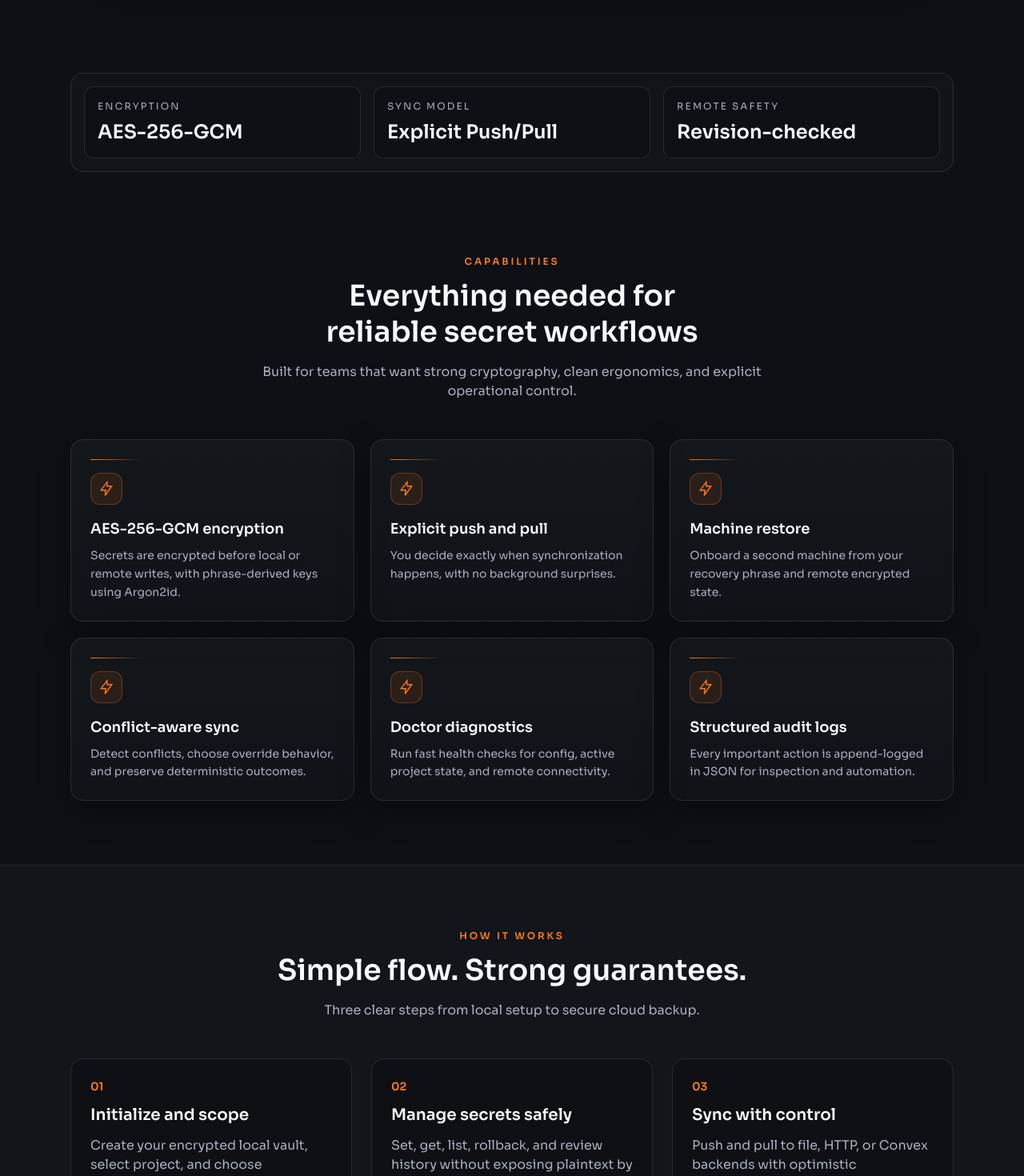
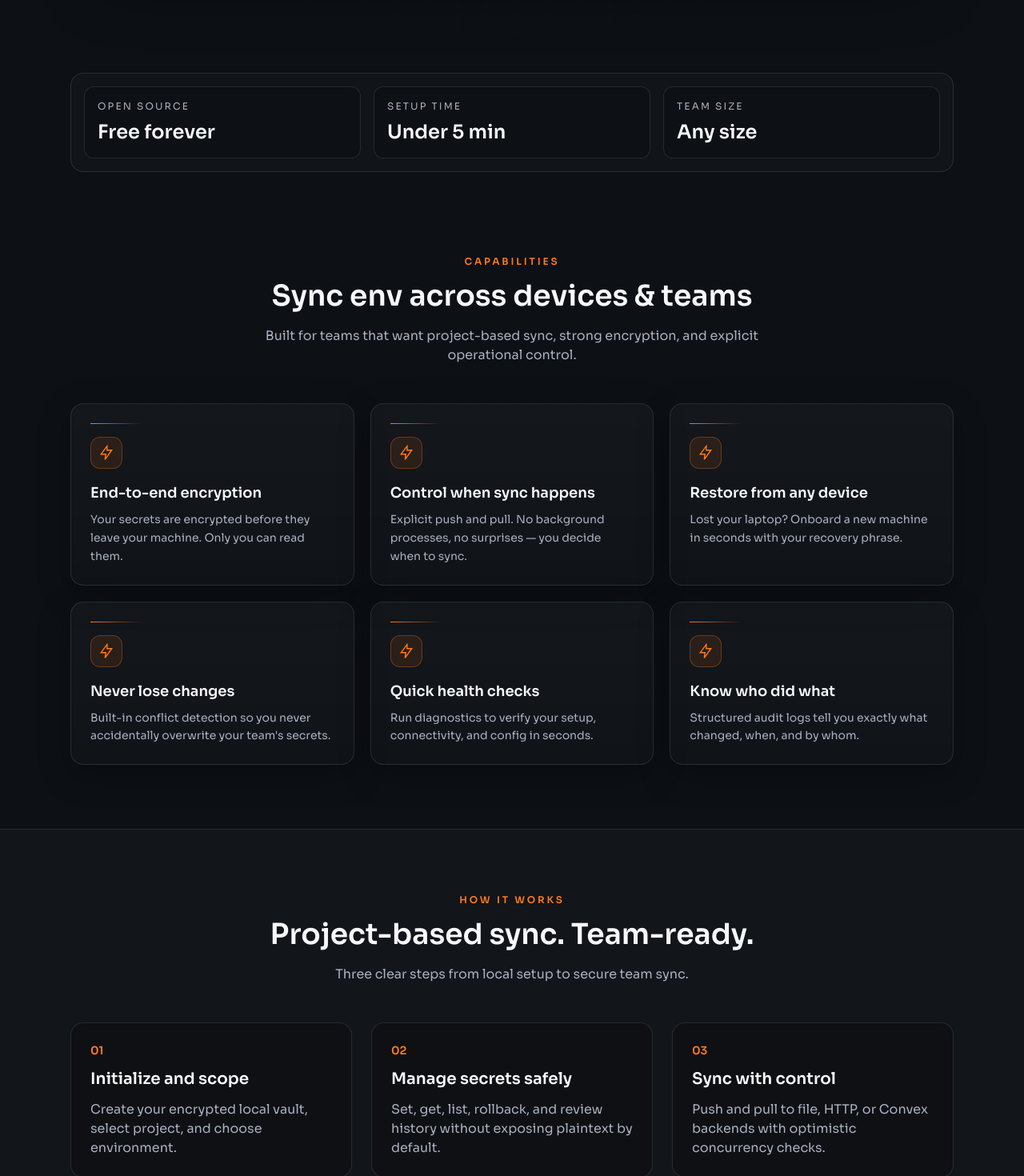
Before and after one commit to Aditya190803/envsync, a Next.js app in the folder site/: page / in a window 1280 px wide. Shown: the part 720-2190 px from the top of the page at 80% size. Built offline with nearby package versions, Linux system fonts and the light colour scheme.

Commit message:
feat(site): update app pages and layout

```diff
--- a/site/app/docs/page.tsx
+++ b/site/app/docs/page.tsx
@@ -2,8 +2,8 @@ import type { Metadata } from "next";
 import Link from "next/link";
 
 export const metadata: Metadata = {
-  title: "Env-Sync Docs",
-  description: "Complete command reference for envsync CLI.",
+  title: "ENV Sync Docs",
+  description: "Complete command reference for ENV Sync CLI.",
 };
 
 function CodeBlock({ code }: { code: string }) {
@@ -77,7 +77,7 @@ export default function DocsPage() {
       <header className="sticky top-0 z-40 border-b border-white/10 bg-[color-mix(in_oklab,var(--fc-bg)_90%,black)]/85 backdrop-blur">
         <div className="mx-auto flex h-16 w-full max-w-5xl items-center justify-between px-6">
           <Link href="/" className="text-sm font-semibold tracking-tight text-[var(--fc-text)]">
-            Env-Sync
+            ENV Sync
           </Link>
           <Link href="/" className="text-sm text-[var(--fc-muted)] transition hover:text-[var(--fc-text)]">
             Home
--- a/site/app/layout.tsx
+++ b/site/app/layout.tsx
@@ -15,20 +15,20 @@ const plexMono = IBM_Plex_Mono({
 
 export const metadata: Metadata = {
   metadataBase: new URL("https://envsync.dev"),
-  title: "Env-Sync | Encrypted env vars with explicit sync",
+  title: "ENV Sync | Sync env across devices & teams",
   description:
-    "Env-Sync is a terminal-first CLI for encrypted environment variables, explicit sync, restore, diagnostics, and auditable workflows.",
+    "ENV Sync is a CLI for syncing environment variables across devices and teams on a project basis.",
   openGraph: {
-    title: "Env-Sync",
-    description: "Encrypted env vars. Explicit sync. Zero guesswork.",
+    title: "ENV Sync",
+    description: "Sync env across devices & teams.",
     url: "https://envsync.dev",
-    siteName: "Env-Sync",
+    siteName: "ENV Sync",
     type: "website",
   },
   twitter: {
     card: "summary_large_image",
-    title: "Env-Sync",
-    description: "Encrypted env vars. Explicit sync. Zero guesswork.",
+    title: "ENV Sync",
+    description: "Sync env across devices & teams.",
   },
 };
 
--- a/site/app/page.tsx
+++ b/site/app/page.tsx
@@ -3,32 +3,31 @@ import { Footer } from "@/components/Footer";
 import { Hero } from "@/components/Hero";
 import { Navbar } from "@/components/Navbar";
 import { SectionHeader } from "@/components/SectionHeader";
-import { TerminalBlock } from "@/components/TerminalBlock";
 
 const features = [
   {
-    title: "AES-256-GCM encryption",
-    description: "Secrets are encrypted before local or remote writes, with phrase-derived keys using Argon2id.",
+    title: "End-to-end encryption",
+    description: "Your secrets are encrypted before they leave your machine. Only you can read them.",
   },
   {
-    title: "Explicit push and pull",
-    description: "You decide exactly when synchronization happens, with no background surprises.",
+    title: "Control when sync happens",
+    description: "Explicit push and pull. No background processes, no surprises — you decide when to sync.",
   },
   {
-    title: "Machine restore",
-    description: "Onboard a second machine from your recovery phrase and remote encrypted state.",
+    title: "Restore from any device",
+    description: "Lost your laptop? Onboard a new machine in seconds with your recovery phrase.",
   },
   {
-    title: "Conflict-aware sync",
-    description: "Detect conflicts, choose override behavior, and preserve deterministic outcomes.",
+    title: "Never lose changes",
+    description: "Built-in conflict detection so you never accidentally overwrite your team's secrets.",
   },
   {
-    title: "Doctor diagnostics",
-    description: "Run fast health checks for config, active project state, and remote connectivity.",
+    title: "Quick health checks",
+    description: "Run diagnostics to verify your setup, connectivity, and config in seconds.",
   },
   {
-    title: "Structured audit logs",
-    description: "Every important action is append-logged in JSON for inspection and automation.",
+    title: "Know who did what",
+    description: "Structured audit logs tell you exactly what changed, when, and by whom.",
   },
 ];
 
@@ -65,16 +64,16 @@ export default function Home() {
         <section className="mx-auto w-full max-w-6xl px-6 pb-6">
           <div className="grid gap-4 rounded-2xl border border-white/10 bg-white/[0.02] p-4 sm:grid-cols-3">
             <div className="rounded-xl border border-white/10 bg-black/20 p-4">
-              <p className="text-xs uppercase tracking-[0.18em] text-[var(--fc-muted)]">Encryption</p>
-              <p className="mt-2 text-2xl font-semibold">AES-256-GCM</p>
+              <p className="text-xs uppercase tracking-[0.18em] text-[var(--fc-muted)]">Open source</p>
+              <p className="mt-2 text-2xl font-semibold">Free forever</p>
             </div>
             <div className="rounded-xl border border-white/10 bg-black/20 p-4">
-              <p className="text-xs uppercase tracking-[0.18em] text-[var(--fc-muted)]">Sync model</p>
-              <p className="mt-2 text-2xl font-semibold">Explicit Push/Pull</p>
+              <p className="text-xs uppercase tracking-[0.18em] text-[var(--fc-muted)]">Setup time</p>
+              <p className="mt-2 text-2xl font-semibold">Under 5 min</p>
             </div>
             <div className="rounded-xl border border-white/10 bg-black/20 p-4">
-              <p className="text-xs uppercase tracking-[0.18em] text-[var(--fc-muted)]">Remote safety</p>
-              <p className="mt-2 text-2xl font-semibold">Revision-checked</p>
+              <p className="text-xs uppercase tracking-[0.18em] text-[var(--fc-muted)]">Team size</p>
+              <p className="mt-2 text-2xl font-semibold">Any size</p>
             </div>
           </div>
         </section>
@@ -82,8 +81,8 @@ export default function Home() {
         <section id="features" className="mx-auto w-full max-w-6xl px-6 py-20">
           <SectionHeader
             eyebrow="Capabilities"
-            title="Everything needed for reliable secret workflows"
-            description="Built for teams that want strong cryptography, clean ergonomics, and explicit operational control."
+            title="Sync env across devices & teams"
+            description="Built for teams that want project-based sync, strong encryption, and explicit operational control."
           />
           <div className="mt-12 grid gap-5 sm:grid-cols-2 lg:grid-cols-3">
             {features.map((feature) => (
@@ -96,8 +95,8 @@ export default function Home() {
           <div className="mx-auto w-full max-w-6xl px-6">
             <SectionHeader
               eyebrow="How it works"
-              title="Simple flow. Strong guarantees."
-              description="Three clear steps from local setup to secure cloud backup."
+              title="Project-based sync. Team-ready."
+              description="Three clear steps from local setup to secure team sync."
             />
             <div className="mt-12 grid gap-6 md:grid-cols-3">
               {steps.map((step, index) => (
@@ -109,17 +108,6 @@ export default function Home() {
               ))}
             </div>
           </div>
-        </section>
-
-        <section className="mx-auto grid w-full max-w-6xl gap-10 px-6 py-20 lg:grid-cols-2">
-          <div>
-            <SectionHeader
-              eyebrow="Terminal demo"
-              title="Built for people who live in the shell"
-              description="Fast command surface, deterministic behavior, and output made for automation."
-            />
-          </div>
-          <TerminalBlock />
         </section>
 
         <section id="security" className="mx-auto w-full max-w-6xl px-6 py-20">
@@ -150,15 +138,15 @@ export default function Home() {
 
         <section className="mx-auto w-full max-w-6xl px-6 py-20">
           <div className="rounded-3xl border border-[var(--fc-accent)]/35 bg-[linear-gradient(120deg,rgba(255,122,26,0.2),rgba(255,122,26,0.05))] p-10 text-center shadow-[0_24px_80px_rgba(255,122,26,0.15)]">
-            <h2 className="text-3xl font-semibold sm:text-4xl">Ship with confidence. Keep secret operations explicit.</h2>
+            <h2 className="text-3xl font-semibold sm:text-4xl">Sync env across devices & teams.</h2>
             <p className="mx-auto mt-4 max-w-2xl text-[var(--fc-muted)]">
-              Start with one install command and move to reliable encrypted sync across every environment your team touches.
+              Start with one install command and sync environment variables across your team on a project basis.
             </p>
             <a
               href="#home"
               className="mt-8 inline-flex rounded-full bg-[var(--fc-accent)] px-8 py-3 text-sm font-semibold text-[#2b1708] transition hover:brightness-110"
             >
-              Install Env-Sync
+              Install ENV Sync
             </a>
           </div>
         </section>
```
